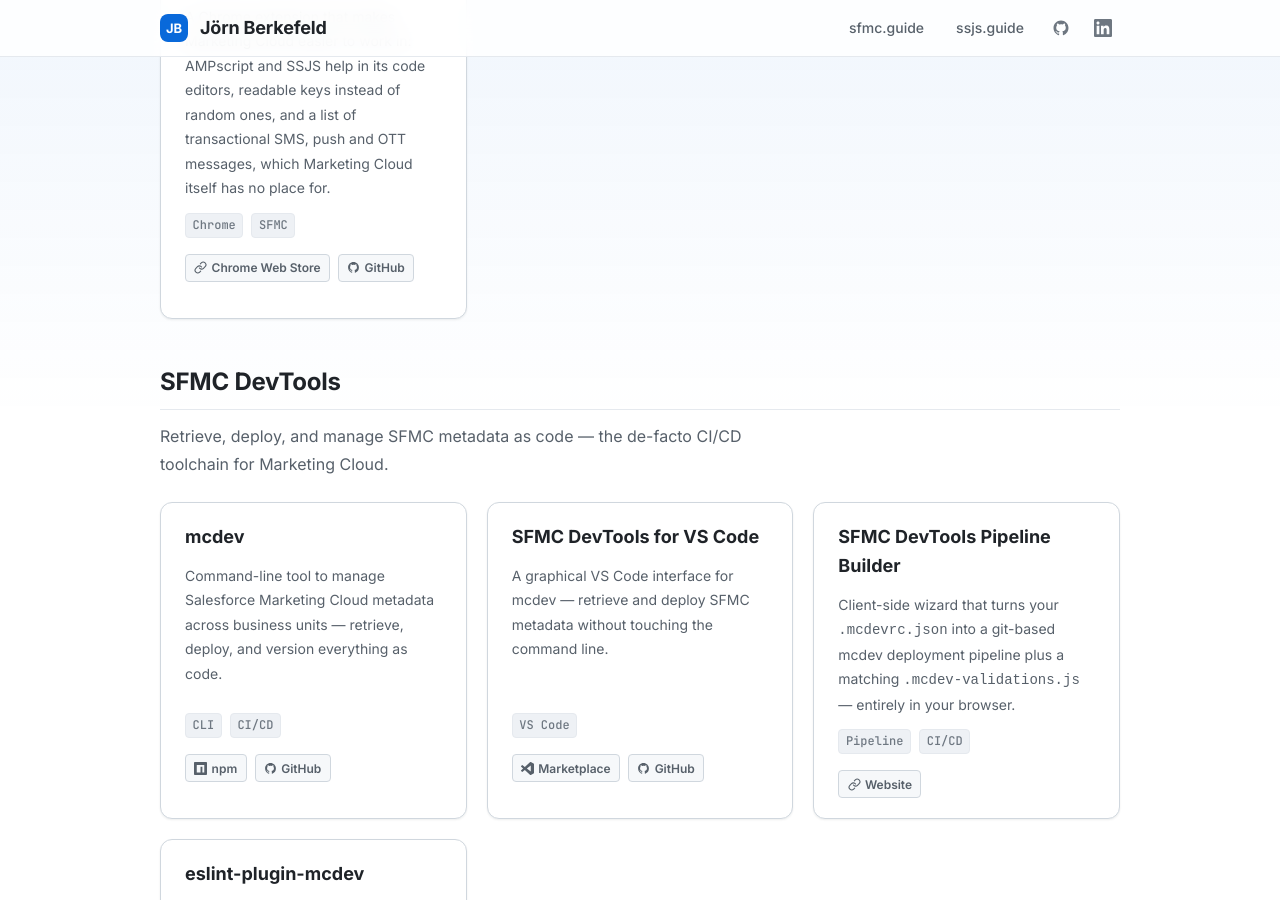
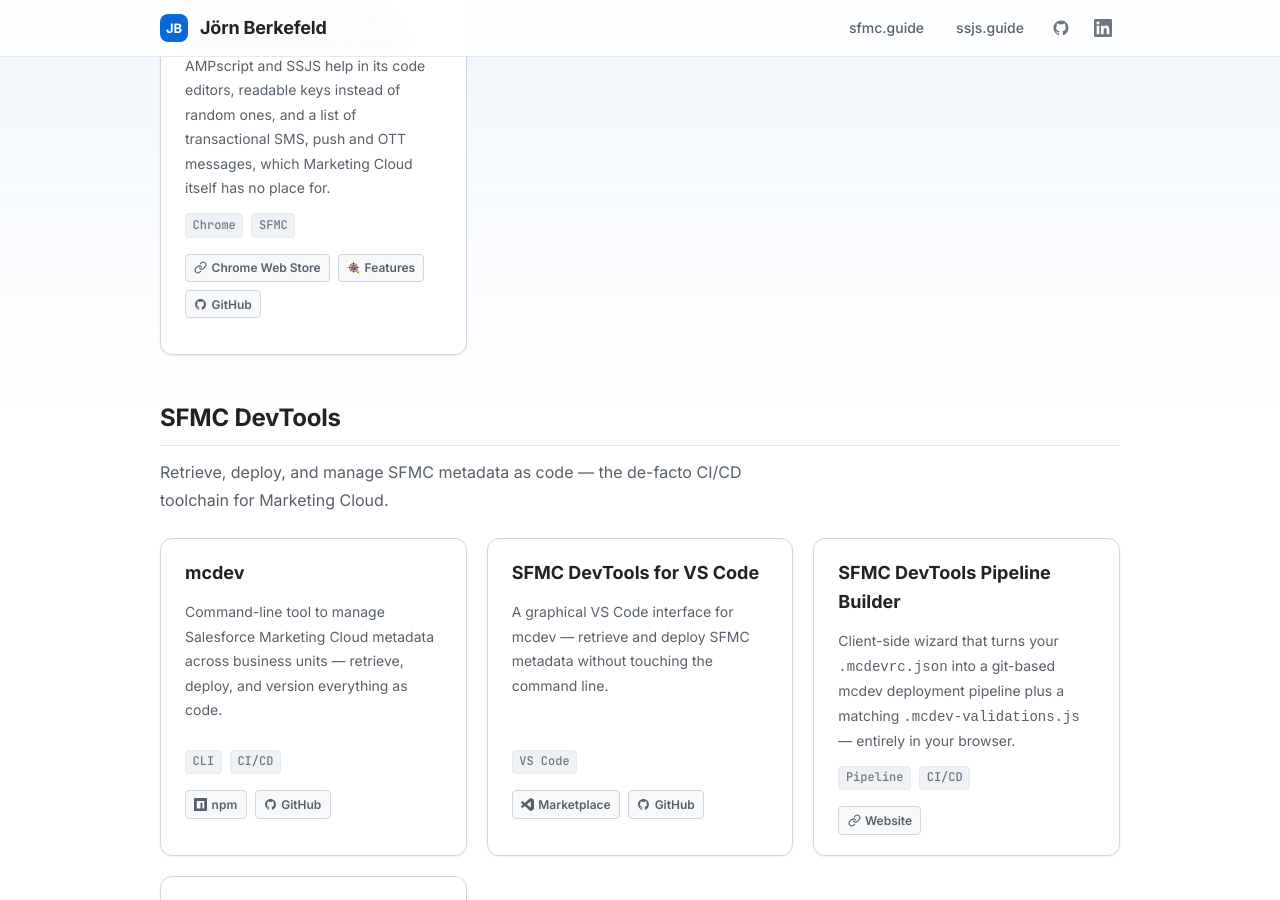
Before and after one commit to JoernBerkefeld/joernberkefeld.com, a Jekyll site: the page built from index.md, in a window 1280 px wide and 900 px high, scrolled down 1251 px. Built offline with Jekyll 4.4.1, drawn with Linux system fonts in a browser that asks for light colours; comment, search, counter and statistics services are not loaded.

Commit message:
cross link to sfmc.guide's ux tools page

```diff
--- a/index.md
+++ b/index.md
@@ -75,6 +75,7 @@ description: "Jörn Berkefeld — Senior Salesforce Technical Architect and open
       <div class="project-tags"><span class="project-tag">Chrome</span><span class="project-tag">SFMC</span></div>
       <div class="project-links">
         <a class="project-link" href="https://chromewebstore.google.com/detail/icngdchkbniamebbmhebciohjimfmjej" target="_blank" rel="noopener">{% include icons/link.svg %} Chrome Web Store</a>
+        <a class="project-link" href="https://sfmc.guide/tools/chrome-sfmc-ux-tools/" target="_blank" rel="noopener">{% include icons/sfmc-guide.svg %} Features</a>
         <a class="project-link" href="https://github.com/JoernBerkefeld/chrome-sfmc-ux-tools" target="_blank" rel="noopener">{% include icons/github.svg %} GitHub</a>
       </div>
     </div>
```
